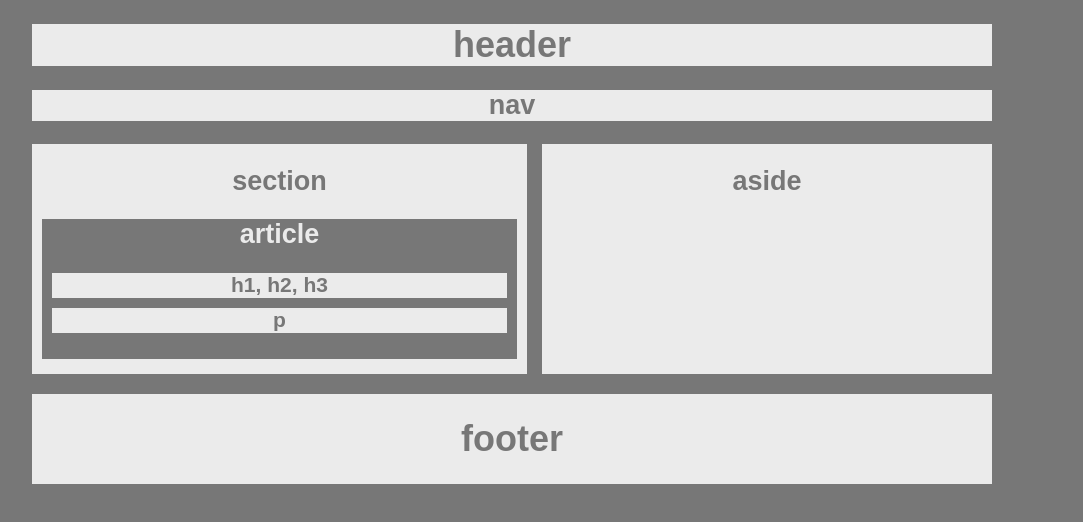
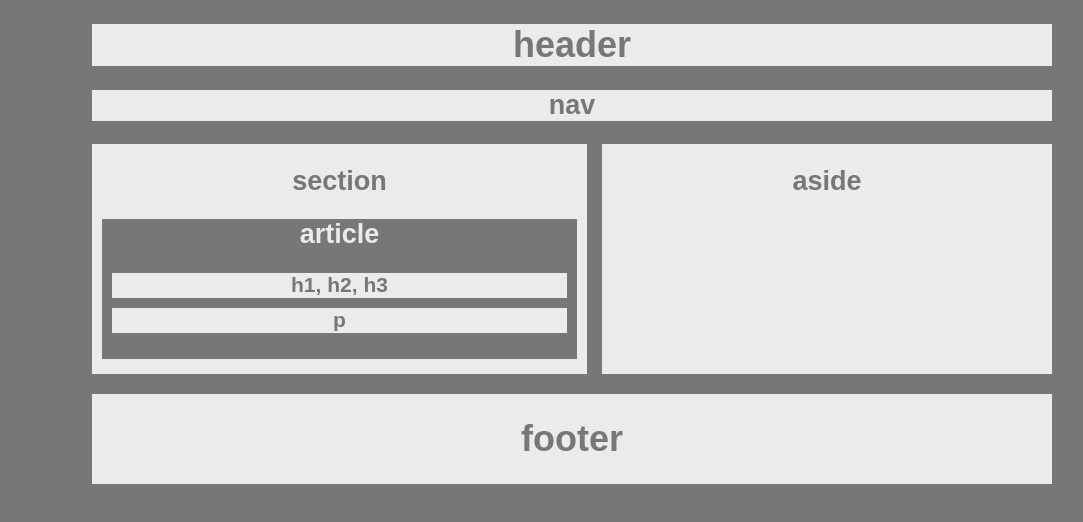
Before and after one commit to alexschu90/HW-Wireframe, a plain HTML site: page index.html in a window 1280 px wide. Shown: the whole page, without its empty margins (68-1151 px from the left). Drawn offline with Linux system fonts and the light colour scheme.

Commit message:
added a margin to center content on page

```diff
--- a/index.html
+++ b/index.html
@@ -1,9 +1,15 @@
 <!DOCTYPE html>
 <html>
+
 <head>
     <link rel="stylesheet" href="style.css">
     <title></title>
 </head>
+<style>
+    body {
+        margin: 0 auto;
+    }
+</style>
 
 <body>
     <header>
@@ -30,4 +36,5 @@
         <h1>footer</h1>
     </footer>
 </body>
+
 </html>
```
Lines whose indentation alone changed are shown as unchanged.
